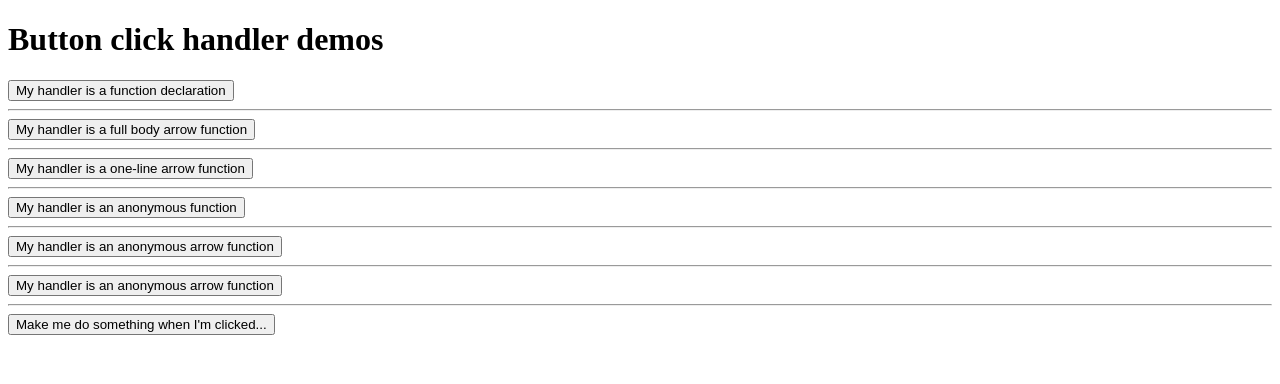
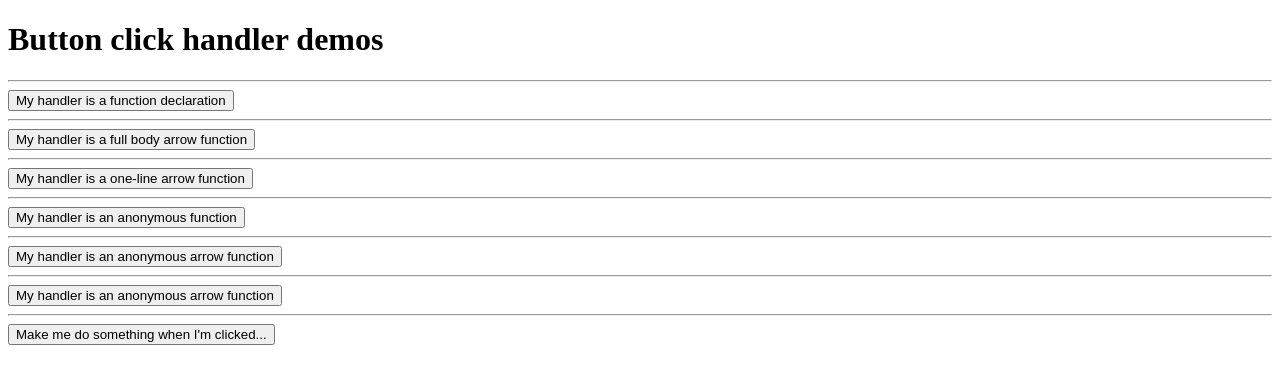
Before and after one commit to zahrabeng/react-onclick-handlers, a React (Create React App) app: page / in a window 1280 px wide. Shown: the top 384 px of the page. Built offline with nearby package versions, Linux system fonts and the light colour scheme; the HTML template or start-up script is replaced by a standard one.

Commit message:
Extract out AppHeader

```diff
--- a/src/App.tsx
+++ b/src/App.tsx
@@ -1,3 +1,4 @@
+import AppHeader from './components/AppHeader';
 import ButtonWithClickExampleA from "./components/ButtonWithClickExampleA";
 import ButtonWithClickExampleB from "./components/ButtonWithClickExampleB";
 import ButtonWithClickExampleC from "./components/ButtonWithClickExampleC";
@@ -9,7 +10,8 @@ import TestButton from "./components/TestButton";
 function App(): JSX.Element {
   return (
     <>
-      <h1>Button click handler demos</h1>
+      <AppHeader />
+      <hr />
       <ButtonWithClickExampleA />
       <hr />
       <ButtonWithClickExampleB />
--- /dev/null
+++ b/src/components/AppHeader.tsx
@@ -0,0 +1,5 @@
+function AppHeader(): JSX.Element {
+  return <h1>Button click handler demos</h1>;
+}
+
+export default AppHeader;
```
